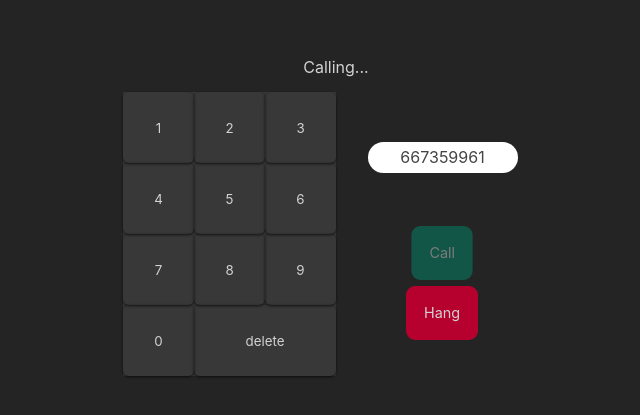
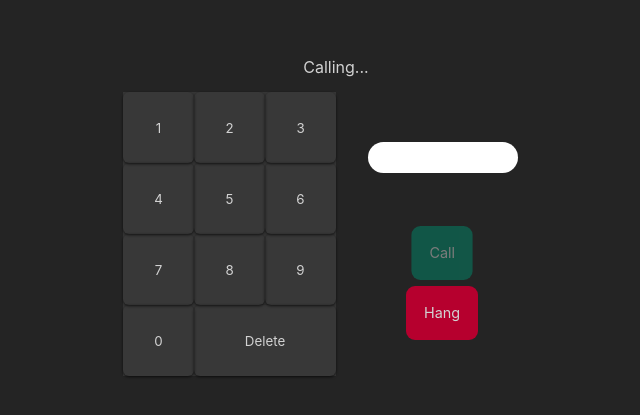
Before and after one commit to nuriaciscar/Simmple_Phone-W04CH03, a React (Create React App) app: page / in a window 1280 px wide. Shown: the part 191-606 px from the top of the page, without its empty margins (304-944 px from the left). Built offline with nearby package versions, Linux system fonts and the light colour scheme.

Commit message:
Created keyboard display numbers function and delete key

```diff
--- a/src/App.js
+++ b/src/App.js
@@ -1,52 +1,22 @@
 import "./App.css";
+import Keyboard from "./components/Keyboard/Keyboard";
+import PhoneContext from "./components/Context/Context";
+import { useState } from "react";
+import Display from "./components/Display/Display";
 
 function App() {
+  const [numbersDisplay, setNumbersDisplay] = useState([]);
+
   return (
+    <PhoneContext.Provider value={{ numbersDisplay, setNumbersDisplay }}>
       <div className="container">
         {/* <!-- El siguiente elemento se oculta añadiéndole la clase "off" --> */}
         <span className="message">Calling...</span>
         <main className="phone">
-        <div className="keyboard-container">
-          <ol className="keyboard">
-            <li>
-              <button className="key" data-testid="1">
-                1
-              </button>
-            </li>
-            <li>
-              <button className="key">2</button>
-            </li>
-            <li>
-              <button className="key">3</button>
-            </li>
-            <li>
-              <button className="key">4</button>
-            </li>
-            <li>
-              <button className="key">5</button>
-            </li>
-            <li>
-              <button className="key">6</button>
-            </li>
-            <li>
-              <button className="key">7</button>
-            </li>
-            <li>
-              <button className="key">8</button>
-            </li>
-            <li>
-              <button className="key">9</button>
-            </li>
-            <li>
-              <button className="key">0</button>
-            </li>
-            <li>
-              <button className="key big">delete</button>
-            </li>
-          </ol>
-        </div>
+          <Keyboard />
+
           <div className="actions">
-          <span className="number">667359961</span>
+            <Display numbersDisplay={numbersDisplay} />
             {/* <!-- El botón de llamar debe tener la clase "activo" cuando -->
           <!-- el número  tiene 9 cifras --> */}
             <a href="call" className="call">
@@ -59,6 +29,7 @@ function App() {
           </div>
         </main>
       </div>
+    </PhoneContext.Provider>
   );
 }
 
--- /dev/null
+++ b/src/components/Context/Context.js
@@ -0,0 +1,5 @@
+import { createContext } from "react";
+
+const PhoneContext = createContext();
+
+export default PhoneContext;
--- a/src/components/Display/Display.js
+++ b/src/components/Display/Display.js
@@ -1,7 +1,7 @@
 import PropTypes from "prop-types";
 
-const Display = ({ text }) => {
-  return <span className="number">{text}</span>;
+const Display = ({ numbersDisplay }) => {
+  return <span className="number">{numbersDisplay.join("")}</span>;
 };
 
 Display.propTypes = {
--- a/src/components/Key/Key.js
+++ b/src/components/Key/Key.js
@@ -1,9 +1,9 @@
 import PropTypes from "prop-types";
 
-const Key = ({ text, actionOnClick }) => {
+const Key = ({ text, actionOnClick, className }) => {
   return (
     <li>
-      <button onClick={actionOnClick} className="key">
+      <button onClick={() => actionOnClick(text)} className={className}>
         {text}
       </button>
     </li>
@@ -11,8 +11,8 @@ const Key = ({ text, actionOnClick }) => {
 };
 
 Key.propTypes = {
-  text: PropTypes.string.isRequired,
-  actionOnClick: PropTypes.func.isRequired,
+  text: PropTypes.string,
+  actionOnClick: PropTypes.func,
 };
 
 export default Key;
--- /dev/null
+++ b/src/components/Keyboard/Keyboard.css
@@ -0,0 +1,36 @@
+.keyboard {
+  width: 213px;
+  display: flex;
+  flex-wrap: wrap;
+}
+.key {
+  border: none;
+  background-color: #383838;
+  color: #d2d2d2;
+  cursor: pointer;
+  width: 71px;
+  height: 71px;
+  position: relative;
+}
+.key:after {
+  content: "";
+  width: 100%;
+  height: 100%;
+  z-index: 1;
+  position: absolute;
+  top: 0;
+  left: 0;
+  border-radius: 6px;
+  box-shadow: 0px 1px 3px rgba(0, 0, 0, 0.7);
+  opacity: 1;
+}
+.key.big {
+  width: 142px;
+}
+.key:disabled {
+  cursor: default;
+  opacity: 0message;
+}
+.key:not(disabled):hover {
+  background-color: #454545;
+}
--- a/src/components/Keyboard/Keyboard.js
+++ b/src/components/Keyboard/Keyboard.js
@@ -1,69 +1,47 @@
 import PropTypes from "prop-types";
+import Key from "../Key/Key";
+import "./Keyboard.css";
 
-const Keyboard = ({ text, actionOnClick }) => {
+import PhoneContext from "../Context/Context";
+import { useContext } from "react";
+
+const Keyboard = () => {
+  const numbers = [1, 2, 3, 4, 5, 6, 7, 8, 9, 0];
+
+  const { numbersDisplay, setNumbersDisplay } = useContext(PhoneContext);
+
+  console.log(numbersDisplay);
+
+  const addNumber = (text) => {
+    if (numbersDisplay.length < 9) {
+      setNumbersDisplay([...numbersDisplay, text]);
+      console.log(numbersDisplay);
+    }
+  };
+
+  const deleteNumber = (text) => {
+    setNumbersDisplay([...numbersDisplay].slice(0, -1));
+  };
+
   return (
-    <ol className="keyboard">
-      <li>
-        <button className="key" actionOnClick={action}>
-          1
-        </button>
-      </li>
-      <li>
-        <button className="key" actionOnClick={action}>
-          2
-        </button>
-      </li>
-      <li>
-        <button className="key" actionOnClick={action}>
-          3
-        </button>
-      </li>
-      <li>
-        <button className="key" actionOnClick={action}>
-          4
-        </button>
-      </li>
-      <li>
-        <button className="key" actionOnClick={action}>
-          5
-        </button>
-      </li>
-      <li>
-        <button className="key" actionOnClick={action}>
-          6
-        </button>
-      </li>
-      <li>
-        <button className="key" actionOnClick={action}>
-          7
-        </button>
-      </li>
-      <li>
-        <button className="key" actionOnClick={action}>
-          8
-        </button>
-      </li>
-      <li>
-        <button className="key" actionOnClick={action}>
-          9
-        </button>
-      </li>
-      <li>
-        <button className="key" actionOnClick={action}>
-          0
-        </button>
-      </li>
-      <li>
-        <button className="key big" actionOnClick>
-          delete
-        </button>
-      </li>
-    </ol>
+    <div className="keyboard-container">
+      <ol className="keyboard">
+        {numbers.map((number, i) => (
+          <Key
+            key={i}
+            className="key"
+            text={number}
+            actionOnClick={(number) => addNumber(number)}
+          />
+        ))}
+        <Key className="key big" text="Delete" actionOnClick={deleteNumber} />
+      </ol>
+    </div>
   );
 };
 
 Keyboard.propTypes = {
-  text: PropTypes.string.isRequired,
+  number: PropTypes.string.isRequired,
   actionOnClick: PropTypes.func.isRequired,
 };
 
```
Also changed, not shown: src/components/Actions/Actions.js (+9 -2 lines), 1 other file (tests, documents, lock files or other folders). Lines whose indentation alone changed are shown as unchanged.
